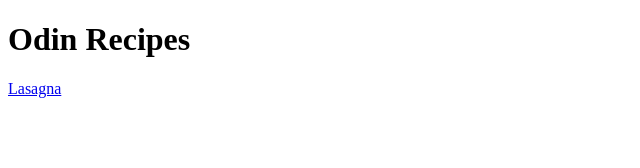
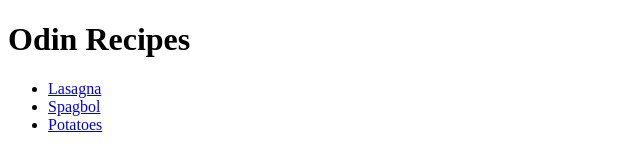
Before and after one commit to MarkhDK/odin-recipes, a plain HTML site: page index.html in a window 1280 px wide. Shown: the whole page, without its empty margins (0-640 px from the left). Drawn offline with Linux system fonts and the light colour scheme.

Commit message:
Added recipe links, moved existing to list structure

```diff
--- a/index.html
+++ b/index.html
@@ -7,6 +7,10 @@
 </head>
 <body>
     <h1>Odin Recipes</h1>
-    <a href="recipes/lasagna.html">Lasagna</a>
+    <ul>
+        <li><a href="recipes/lasagna.hmtl">Lasagna</a></li>
+        <li><a href="recipes/spagbol.html">Spagbol</a></li>
+        <li><a href="recipes/potatoes.html">Potatoes</a></li>
+    </ul>
 </body>
 </html>
```
